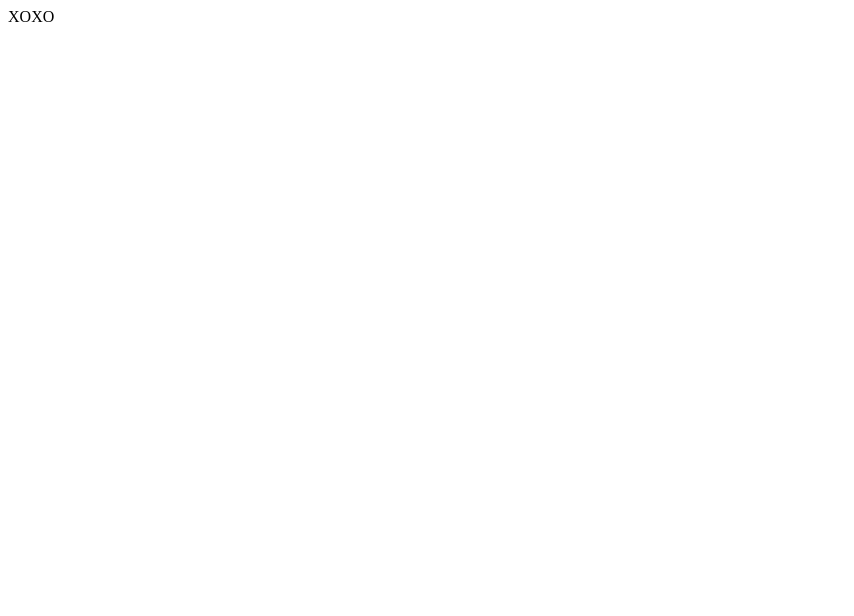
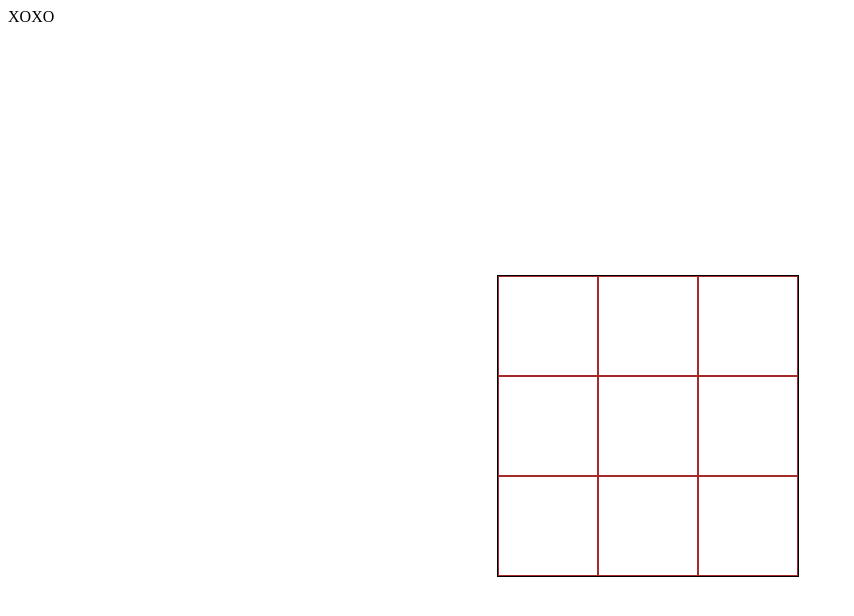
Before and after one commit to Mashha/tic-tac-toe, a plain HTML site: page index.html in a window 1280 px wide. Shown: the whole page, without its empty margins (0-854 px from the left). Drawn offline with Linux system fonts and the light colour scheme.

Commit message:
html board and minimal css

```diff
--- a/index.html
+++ b/index.html
@@ -1,18 +1,28 @@
 <!DOCTYPE html>
 <html lang="en">
-<head>
-    <meta charset="UTF-8">
-    <meta http-equiv="X-UA-Compatible" content="IE=edge">
-    <meta name="viewport" content="width=device-width, initial-scale=1.0">
-    <link rel="stylesheet" href="style.css">
+  <head>
+    <meta charset="UTF-8" />
+    <meta http-equiv="X-UA-Compatible" content="IE=edge" />
+    <meta name="viewport" content="width=device-width, initial-scale=1.0" />
+    <link rel="stylesheet" href="style.css" />
     <title>Document</title>
-</head>
-<body>
+  </head>
+  <body>
     <div id="board"></div>
-
-
-
+    <div class="container">
+      <div class="boardBoxes">
+        <div class="box"></div>
+        <div class="box"></div>
+        <div class="box"></div>
+        <div class="box"></div>
+        <div class="box"></div>
+        <div class="box"></div>
+        <div class="box"></div>
+        <div class="box"></div>
+        <div class="box"></div>
+      </div>
+    </div>
 
     <script src="script.js"></script>
-</body>
+  </body>
 </html>
--- a/style.css
+++ b/style.css
@@ -0,0 +1,22 @@
+body{
+    height: 100vh;
+    width: 100%;
+}
+
+.container {
+    height: 100vh;
+    display: grid;
+    place-content: center;
+}
+
+.boardBoxes {
+    width: 300px;
+    height: 300px;
+    display: grid;
+    grid-template-columns: 1fr 1fr 1fr;
+    border: 1px solid black;
+}
+
+.box {
+    border: 1px solid brown;
+}
```
